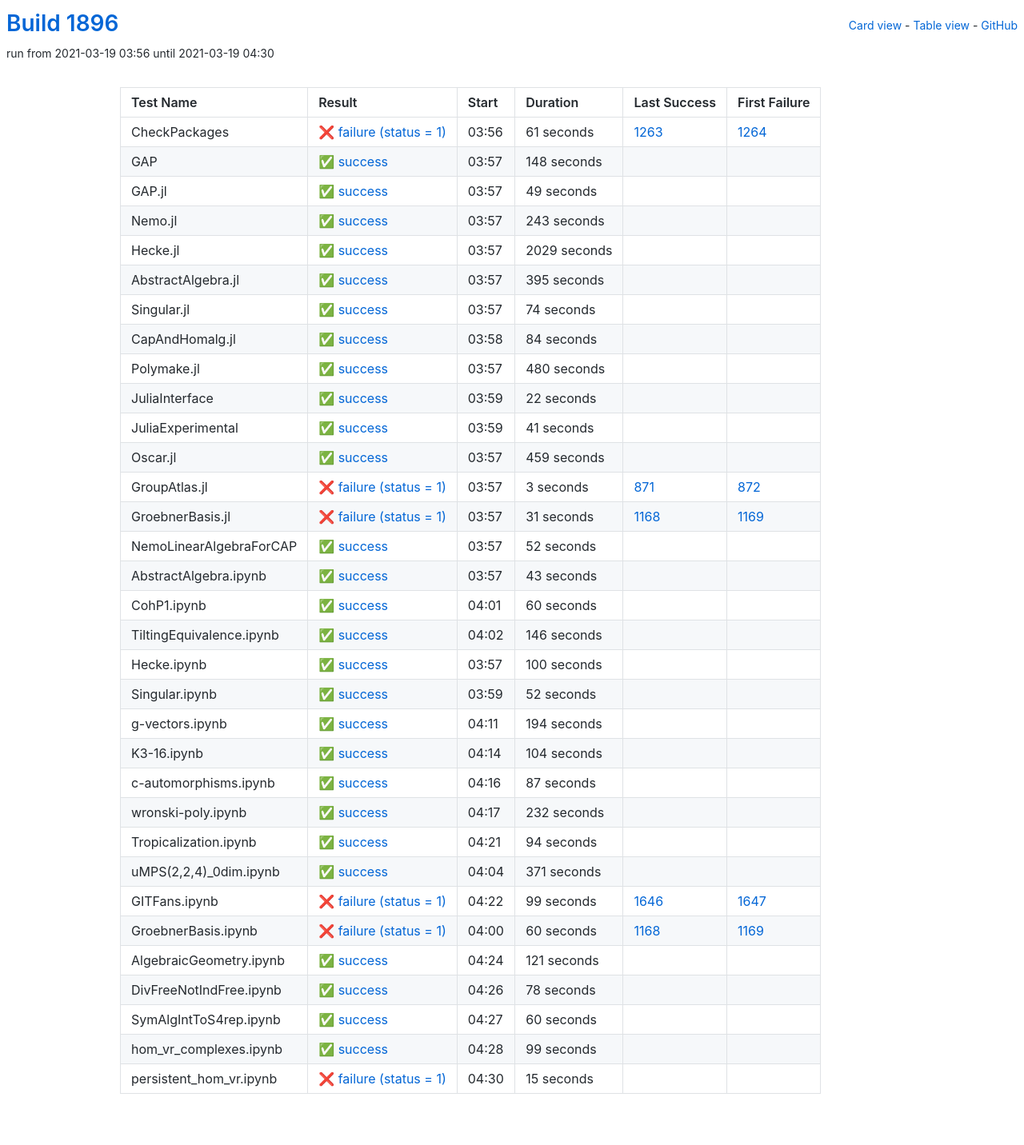
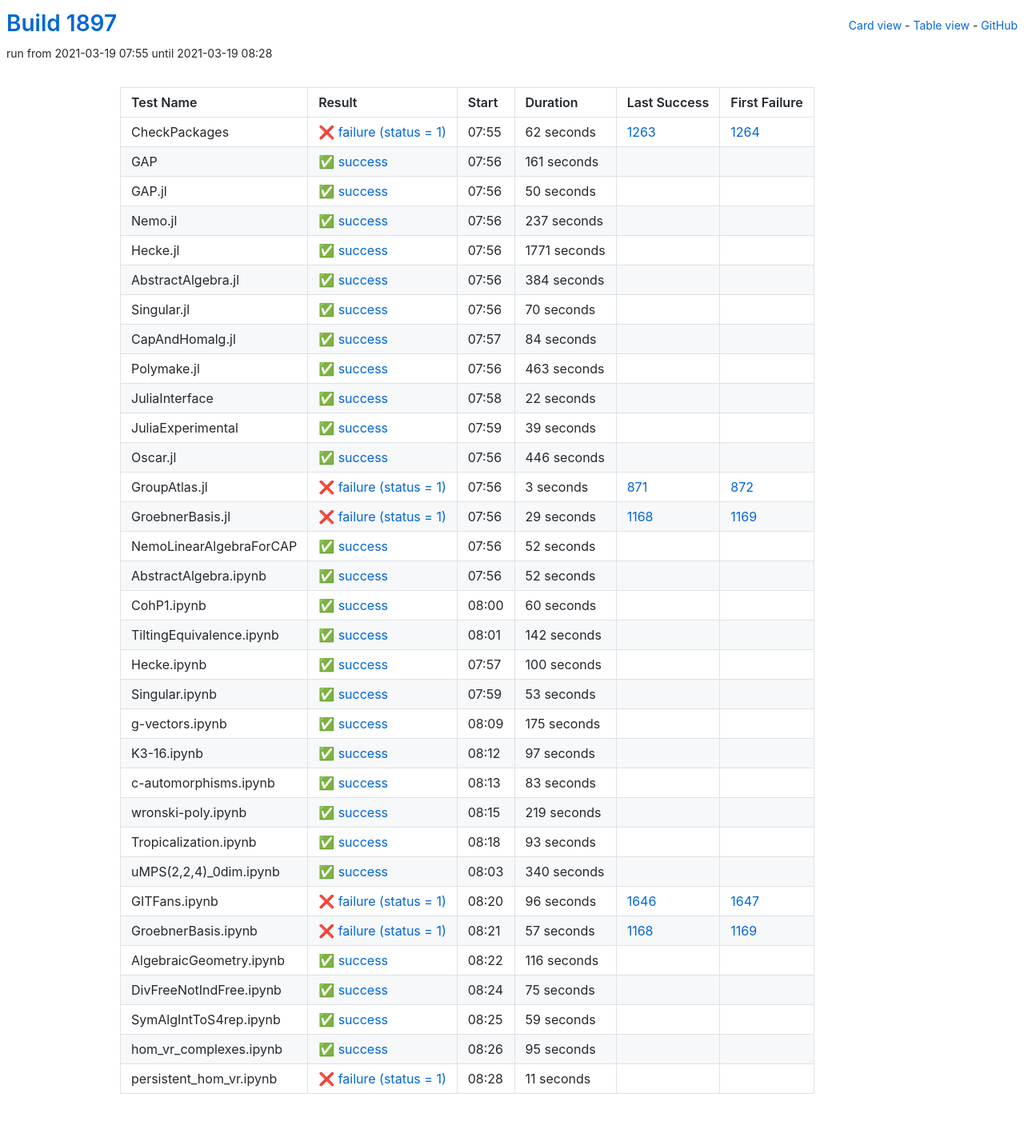
Before and after one commit to oscar-system/oscar-ci-status-stable, a Jekyll site: the page built from table.html, in a window 1280 px wide. Shown: the whole page at 80% size. Built offline with Jekyll 4.4.1, drawn with Linux system fonts in a browser that asks for light colours.

Commit message:
Build #1897

```diff
--- a/_data/ci.yml
+++ b/_data/ci.yml
@@ -1,6 +1,6 @@
 ---
-build: 1896
-build_url: https://oscarci.mathematik.uni-kl.de/job/oscar-stable/1896/
+build: 1897
+build_url: https://oscarci.mathematik.uni-kl.de/job/oscar-stable/1897/
 job: oscar-stable
 organization: oscar-system
 repo: oscar-ci-status-stable
@@ -8,92 +8,92 @@ repourl: https://github.com/oscar-system/oscar-ci-status-stable
 tests:
 - name: CheckPackages
   id: checkpackages
-  log: https://oscarci.mathematik.uni-kl.de/job/oscar-stable/1896/artifact/logs/build-1896/CheckPackages.log
-  start: 2021-03-19 03:56
+  log: https://oscarci.mathematik.uni-kl.de/job/oscar-stable/1897/artifact/logs/build-1897/CheckPackages.log
+  start: 2021-03-19 07:55
   success: false
   exitcode: 1
   status: failure
-  duration: 61
+  duration: 62
   last_success: 1263
   last_success_url: https://oscarci.mathematik.uni-kl.de/job/oscar-stable/1263/
   first_failure: 1264
   first_failure_url: https://oscarci.mathematik.uni-kl.de/job/oscar-stable/1264/
 - name: GAP
   id: gap
-  log: https://oscarci.mathematik.uni-kl.de/job/oscar-stable/1896/artifact/logs/build-1896/GAP.log
-  start: 2021-03-19 03:57
+  log: https://oscarci.mathematik.uni-kl.de/job/oscar-stable/1897/artifact/logs/build-1897/GAP.log
+  start: 2021-03-19 07:56
   success: true
   exitcode: 0
   status: success
-  duration: 148
+  duration: 161
   last_success: false
   last_success_url:
   first_failure: false
   first_failure_url:
 - name: GAP.jl
   id: gap-jl
-  log: https://oscarci.mathematik.uni-kl.de/job/oscar-stable/1896/artifact/logs/build-1896/GAP.jl.log
-  start: 2021-03-19 03:57
+  log: https://oscarci.mathematik.uni-kl.de/job/oscar-stable/1897/artifact/logs/build-1897/GAP.jl.log
+  start: 2021-03-19 07:56
   success: true
   exitcode: 0
   status: success
-  duration: 49
+  duration: 50
   last_success: false
   last_success_url:
   first_failure: false
   first_failure_url:
 - name: Nemo.jl
   id: nemo-jl
-  log: https://oscarci.mathematik.uni-kl.de/job/oscar-stable/1896/artifact/logs/build-1896/Nemo.jl.log
-  start: 2021-03-19 03:57
+  log: https://oscarci.mathematik.uni-kl.de/job/oscar-stable/1897/artifact/logs/build-1897/Nemo.jl.log
+  start: 2021-03-19 07:56
   success: true
   exitcode: 0
   status: success
-  duration: 243
+  duration: 237
   last_success: false
   last_success_url:
   first_failure: false
   first_failure_url:
 - name: Hecke.jl
   id: hecke-jl
-  log: https://oscarci.mathematik.uni-kl.de/job/oscar-stable/1896/artifact/logs/build-1896/Hecke.jl.log
-  start: 2021-03-19 03:57
+  log: https://oscarci.mathematik.uni-kl.de/job/oscar-stable/1897/artifact/logs/build-1897/Hecke.jl.log
+  start: 2021-03-19 07:56
   success: true
   exitcode: 0
   status: success
-  duration: 2029
+  duration: 1771
   last_success: false
   last_success_url:
   first_failure: false
   first_failure_url:
 - name: AbstractAlgebra.jl
   id: abstractalgebra-jl
-  log: https://oscarci.mathematik.uni-kl.de/job/oscar-stable/1896/artifact/logs/build-1896/AbstractAlgebra.jl.log
-  start: 2021-03-19 03:57
+  log: https://oscarci.mathematik.uni-kl.de/job/oscar-stable/1897/artifact/logs/build-1897/AbstractAlgebra.jl.log
+  start: 2021-03-19 07:56
   success: true
   exitcode: 0
   status: success
-  duration: 395
+  duration: 384
   last_success: false
   last_success_url:
   first_failure: false
   first_failure_url:
 - name: Singular.jl
   id: singular-jl
-  log: https://oscarci.mathematik.uni-kl.de/job/oscar-stable/1896/artifact/logs/build-1896/Singular.jl.log
-  start: 2021-03-19 03:57
+  log: https://oscarci.mathematik.uni-kl.de/job/oscar-stable/1897/artifact/logs/build-1897/Singular.jl.log
+  start: 2021-03-19 07:56
   success: true
   exitcode: 0
   status: success
-  duration: 74
+  duration: 70
   last_success: false
   last_success_url:
   first_failure: false
   first_failure_url:
 - name: CapAndHomalg.jl
   id: capandhomalg-jl
-  log: https://oscarci.mathematik.uni-kl.de/job/oscar-stable/1896/artifact/logs/build-1896/CapAndHomalg.jl.log
-  start: 2021-03-19 03:58
+  log: https://oscarci.mathematik.uni-kl.de/job/oscar-stable/1897/artifact/logs/build-1897/CapAndHomalg.jl.log
+  start: 2021-03-19 07:57
   success: true
   exitcode: 0
   status: success
@@ -104,20 +104,20 @@ tests:
   first_failure_url:
 - name: Polymake.jl
   id: polymake-jl
-  log: https://oscarci.mathematik.uni-kl.de/job/oscar-stable/1896/artifact/logs/build-1896/Polymake.jl.log
-  start: 2021-03-19 03:57
+  log: https://oscarci.mathematik.uni-kl.de/job/oscar-stable/1897/artifact/logs/build-1897/Polymake.jl.log
+  start: 2021-03-19 07:56
   success: true
   exitcode: 0
   status: success
-  duration: 480
+  duration: 463
   last_success: false
   last_success_url:
   first_failure: false
   first_failure_url:
 - name: JuliaInterface
   id: juliainterface
-  log: https://oscarci.mathematik.uni-kl.de/job/oscar-stable/1896/artifact/logs/build-1896/JuliaInterface.log
-  start: 2021-03-19 03:59
+  log: https://oscarci.mathematik.uni-kl.de/job/oscar-stable/1897/artifact/logs/build-1897/JuliaInterface.log
+  start: 2021-03-19 07:58
   success: true
   exitcode: 0
   status: success
@@ -128,32 +128,32 @@ tests:
   first_failure_url:
 - name: JuliaExperimental
   id: juliaexperimental
-  log: https://oscarci.mathematik.uni-kl.de/job/oscar-stable/1896/artifact/logs/build-1896/JuliaExperimental.log
-  start: 2021-03-19 03:59
+  log: https://oscarci.mathematik.uni-kl.de/job/oscar-stable/1897/artifact/logs/build-1897/JuliaExperimental.log
+  start: 2021-03-19 07:59
   success: true
   exitcode: 0
   status: success
-  duration: 41
+  duration: 39
   last_success: false
   last_success_url:
   first_failure: false
   first_failure_url:
 - name: Oscar.jl
   id: oscar-jl
-  log: https://oscarci.mathematik.uni-kl.de/job/oscar-stable/1896/artifact/logs/build-1896/Oscar.jl.log
-  start: 2021-03-19 03:57
+  log: https://oscarci.mathematik.uni-kl.de/job/oscar-stable/1897/artifact/logs/build-1897/Oscar.jl.log
+  start: 2021-03-19 07:56
   success: true
   exitcode: 0
   status: success
-  duration: 459
+  duration: 446
   last_success: false
   last_success_url:
   first_failure: false
   first_failure_url:
 - name: GroupAtlas.jl
   id: groupatlas-jl
-  log: https://oscarci.mathematik.uni-kl.de/job/oscar-stable/1896/artifact/logs/build-1896/GroupAtlas.jl.log
-  start: 2021-03-19 03:57
+  log: https://oscarci.mathematik.uni-kl.de/job/oscar-stable/1897/artifact/logs/build-1897/GroupAtlas.jl.log
+  start: 2021-03-19 07:56
   success: false
   exitcode: 1
   status: failure
@@ -164,20 +164,20 @@ tests:
   first_failure_url: https://oscarci.mathematik.uni-kl.de/job/oscar-stable/872/
 - name: GroebnerBasis.jl
   id: groebnerbasis-jl
-  log: https://oscarci.mathematik.uni-kl.de/job/oscar-stable/1896/artifact/logs/build-1896/GroebnerBasis.jl.log
-  start: 2021-03-19 03:57
+  log: https://oscarci.mathematik.uni-kl.de/job/oscar-stable/1897/artifact/logs/build-1897/GroebnerBasis.jl.log
+  start: 2021-03-19 07:56
   success: false
   exitcode: 1
   status: failure
-  duration: 31
+  duration: 29
   last_success: 1168
   last_success_url: https://oscarci.mathematik.uni-kl.de/job/oscar-stable/1168/
   first_failure: 1169
   first_failure_url: https://oscarci.mathematik.uni-kl.de/job/oscar-stable/1169/
 - name: NemoLinearAlgebraForCAP
   id: nemolinearalgebraforcap
-  log: https://oscarci.mathematik.uni-kl.de/job/oscar-stable/1896/artifact/logs/build-1896/NemoLinearAlgebraForCAP.log
-  start: 2021-03-19 03:57
+  log: https://oscarci.mathematik.uni-kl.de/job/oscar-stable/1897/artifact/logs/build-1897/NemoLinearAlgebraForCAP.log
+  start: 2021-03-19 07:56
   success: true
   exitcode: 0
   status: success
@@ -188,20 +188,20 @@ tests:
   first_failure_url:
 - name: AbstractAlgebra.ipynb
   id: abstractalgebra-ipynb
-  log: https://oscarci.mathematik.uni-kl.de/job/oscar-stable/1896/artifact/logs/build-1896/AbstractAlgebra.ipynb.log
-  start: 2021-03-19 03:57
+  log: https://oscarci.mathematik.uni-kl.de/job/oscar-stable/1897/artifact/logs/build-1897/AbstractAlgebra.ipynb.log
+  start: 2021-03-19 07:56
   success: true
   exitcode: 0
   status: success
-  duration: 43
+  duration: 52
   last_success: false
   last_success_url:
   first_failure: false
   first_failure_url:
 - name: CohP1.ipynb
   id: cohp1-ipynb
-  log: https://oscarci.mathematik.uni-kl.de/job/oscar-stable/1896/artifact/logs/build-1896/CohP1.ipynb.log
-  start: 2021-03-19 04:01
+  log: https://oscarci.mathematik.uni-kl.de/job/oscar-stable/1897/artifact/logs/build-1897/CohP1.ipynb.log
+  start: 2021-03-19 08:00
   success: true
   exitcode: 0
   status: success
@@ -212,20 +212,20 @@ tests:
   first_failure_url:
 - name: TiltingEquivalence.ipynb
   id: tiltingequivalence-ipynb
-  log: https://oscarci.mathematik.uni-kl.de/job/oscar-stable/1896/artifact/logs/build-1896/TiltingEquivalence.ipynb.log
-  start: 2021-03-19 04:02
+  log: https://oscarci.mathematik.uni-kl.de/job/oscar-stable/1897/artifact/logs/build-1897/TiltingEquivalence.ipynb.log
+  start: 2021-03-19 08:01
   success: true
   exitcode: 0
   status: success
-  duration: 146
+  duration: 142
   last_success: false
   last_success_url:
   first_failure: false
   first_failure_url:
 - name: Hecke.ipynb
   id: hecke-ipynb
-  log: https://oscarci.mathematik.uni-kl.de/job/oscar-stable/1896/artifact/logs/build-1896/Hecke.ipynb.log
-  start: 2021-03-19 03:57
+  log: https://oscarci.mathematik.uni-kl.de/job/oscar-stable/1897/artifact/logs/build-1897/Hecke.ipynb.log
+  start: 2021-03-19 07:57
   success: true
   exitcode: 0
   status: success
@@ -236,168 +236,168 @@ tests:
   first_failure_url:
 - name: Singular.ipynb
   id: singular-ipynb
-  log: https://oscarci.mathematik.uni-kl.de/job/oscar-stable/1896/artifact/logs/build-1896/Singular.ipynb.log
-  start: 2021-03-19 03:59
+  log: https://oscarci.mathematik.uni-kl.de/job/oscar-stable/1897/artifact/logs/build-1897/Singular.ipynb.log
+  start: 2021-03-19 07:59
   success: true
   exitcode: 0
   status: success
-  duration: 52
+  duration: 53
   last_success: false
   last_success_url:
   first_failure: false
   first_failure_url:
 - name: g-vectors.ipynb
   id: g-vectors-ipynb
-  log: https://oscarci.mathematik.uni-kl.de/job/oscar-stable/1896/artifact/logs/build-1896/g-vectors.ipynb.log
-  start: 2021-03-19 04:11
+  log: https://oscarci.mathematik.uni-kl.de/job/oscar-stable/1897/artifact/logs/build-1897/g-vectors.ipynb.log
+  start: 2021-03-19 08:09
   success: true
   exitcode: 0
   status: success
-  duration: 194
+  duration: 175
   last_success: false
   last_success_url:
   first_failure: false
   first_failure_url:
 - name: K3-16.ipynb
   id: k3-16-ipynb
-  log: https://oscarci.mathematik.uni-kl.de/job/oscar-stable/1896/artifact/logs/build-1896/K3-16.ipynb.log
-  start: 2021-03-19 04:14
+  log: https://oscarci.mathematik.uni-kl.de/job/oscar-stable/1897/artifact/logs/build-1897/K3-16.ipynb.log
+  start: 2021-03-19 08:12
   success: true
   exitcode: 0
   status: success
-  duration: 104
+  duration: 97
   last_success: false
   last_success_url:
   first_failure: false
   first_failure_url:
 - name: c-automorphisms.ipynb
   id: c-automorphisms-ipynb
-  log: https://oscarci.mathematik.uni-kl.de/job/oscar-stable/1896/artifact/logs/build-1896/c-automorphisms.ipynb.log
-  start: 2021-03-19 04:16
+  log: https://oscarci.mathematik.uni-kl.de/job/oscar-stable/1897/artifact/logs/build-1897/c-automorphisms.ipynb.log
+  start: 2021-03-19 08:13
   success: true
   exitcode: 0
   status: success
-  duration: 87
+  duration: 83
   last_success: false
   last_success_url:
   first_failure: false
   first_failure_url:
 - name: wronski-poly.ipynb
   id: wronski-poly-ipynb
-  log: https://oscarci.mathematik.uni-kl.de/job/oscar-stable/1896/artifact/logs/build-1896/wronski-poly.ipynb.log
-  start: 2021-03-19 04:17
+  log: https://oscarci.mathematik.uni-kl.de/job/oscar-stable/1897/artifact/logs/build-1897/wronski-poly.ipynb.log
+  start: 2021-03-19 08:15
   success: true
   exitcode: 0
   status: success
-  duration: 232
+  duration: 219
   last_success: false
   last_success_url:
   first_failure: false
   first_failure_url:
 - name: Tropicalization.ipynb
   id: tropicalization-ipynb
-  log: https://oscarci.mathematik.uni-kl.de/job/oscar-stable/1896/artifact/logs/build-1896/Tropicalization.ipynb.log
-  start: 2021-03-19 04:21
+  log: https://oscarci.mathematik.uni-kl.de/job/oscar-stable/1897/artifact/logs/build-1897/Tropicalization.ipynb.log
+  start: 2021-03-19 08:18
   success: true
   exitcode: 0
   status: success
-  duration: 94
+  duration: 93
   last_success: false
   last_success_url:
   first_failure: false
   first_failure_url:
 - name: uMPS(2,2,4)_0dim.ipynb
   id: umps-2-2-4-0dim-ipynb
-  log: https://oscarci.mathematik.uni-kl.de/job/oscar-stable/1896/artifact/logs/build-1896/uMPS-2-2-4-_0dim.ipynb.log
-  start: 2021-03-19 04:04
+  log: https://oscarci.mathematik.uni-kl.de/job/oscar-stable/1897/artifact/logs/build-1897/uMPS-2-2-4-_0dim.ipynb.log
+  start: 2021-03-19 08:03
   success: true
   exitcode: 0
   status: success
-  duration: 371
+  duration: 340
   last_success: false
   last_success_url:
   first_failure: false
   first_failure_url:
 - name: GITFans.ipynb
   id: gitfans-ipynb
-  log: https://oscarci.mathematik.uni-kl.de/job/oscar-stable/1896/artifact/logs/build-1896/GITFans.ipynb.log
-  start: 2021-03-19 04:22
+  log: https://oscarci.mathematik.uni-kl.de/job/oscar-stable/1897/artifact/logs/build-1897/GITFans.ipynb.log
+  start: 2021-03-19 08:20
   success: false
   exitcode: 1
   status: failure
-  duration: 99
+  duration: 96
   last_success: 1646
   last_success_url: https://oscarci.mathematik.uni-kl.de/job/oscar-stable/1646/
   first_failure: 1647
   first_failure_url: https://oscarci.mathematik.uni-kl.de/job/oscar-stable/1647/
 - name: GroebnerBasis.ipynb
   id: groebnerbasis-ipynb
-  log: https://oscarci.mathematik.uni-kl.de/job/oscar-stable/1896/artifact/logs/build-1896/GroebnerBasis.ipynb.log
-  start: 2021-03-19 04:00
+  log: https://oscarci.mathematik.uni-kl.de/job/oscar-stable/1897/artifact/logs/build-1897/GroebnerBasis.ipynb.log
+  start: 2021-03-19 08:21
   success: false
   exitcode: 1
   status: failure
-  duration: 60
+  duration: 57
   last_success: 1168
   last_success_url: https://oscarci.mathematik.uni-kl.de/job/oscar-stable/1168/
   first_failure: 1169
   first_failure_url: https://oscarci.mathematik.uni-kl.de/job/oscar-stable/1169/
 - name: AlgebraicGeometry.ipynb
   id: algebraicgeometry-ipynb
-  log: https://oscarci.mathematik.uni-kl.de/job/oscar-stable/1896/artifact/logs/build-1896/AlgebraicGeometry.ipynb.log
-  start: 2021-03-19 04:24
+  log: https://oscarci.mathematik.uni-kl.de/job/oscar-stable/1897/artifact/logs/build-1897/AlgebraicGeometry.ipynb.log
+  start: 2021-03-19 08:22
   success: true
   exitcode: 0
   status: success
-  duration: 121
+  duration: 116
   last_success: false
   last_success_url:
   first_failure: false
   first_failure_url:
 - name: DivFreeNotIndFree.ipynb
   id: divfreenotindfree-ipynb
-  log: https://oscarci.mathematik.uni-kl.de/job/oscar-stable/1896/artifact/logs/build-1896/DivFreeNotIndFree.ipynb.log
-  start: 2021-03-19 04:26
+  log: https://oscarci.mathematik.uni-kl.de/job/oscar-stable/1897/artifact/logs/build-1897/DivFreeNotIndFree.ipynb.log
+  start: 2021-03-19 08:24
   success: true
   exitcode: 0
   status: success
-  duration: 78
+  duration: 75
   last_success: false
   last_success_url:
   first_failure: false
   first_failure_url:
 - name: SymAlgIntToS4rep.ipynb
   id: symalginttos4rep-ipynb
-  log: https://oscarci.mathematik.uni-kl.de/job/oscar-stable/1896/artifact/logs/build-1896/SymAlgIntToS4rep.ipynb.log
-  start: 2021-03-19 04:27
+  log: https://oscarci.mathematik.uni-kl.de/job/oscar-stable/1897/artifact/logs/build-1897/SymAlgIntToS4rep.ipynb.log
+  start: 2021-03-19 08:25
   success: true
   exitcode: 0
   status: success
-  duration: 60
+  duration: 59
   last_success: false
   last_success_url:
   first_failure: false
   first_failure_url:
 - name: hom_vr_complexes.ipynb
   id: hom-vr-complexes-ipynb
-  log: https://oscarci.mathematik.uni-kl.de/job/oscar-stable/1896/artifact/logs/build-1896/hom_vr_complexes.ipynb.log
-  start: 2021-03-19 04:28
+  log: https://oscarci.mathematik.uni-kl.de/job/oscar-stable/1897/artifact/logs/build-1897/hom_vr_complexes.ipynb.log
+  start: 2021-03-19 08:26
   success: true
   exitcode: 0
   status: success
-  duration: 99
+  duration: 95
   last_success: false
   last_success_url:
   first_failure: false
   first_failure_url:
 - name: persistent_hom_vr.ipynb
   id: persistent-hom-vr-ipynb
-  log: https://oscarci.mathematik.uni-kl.de/job/oscar-stable/1896/artifact/logs/build-1896/persistent_hom_vr.ipynb.log
-  start: 2021-03-19 04:30
+  log: https://oscarci.mathematik.uni-kl.de/job/oscar-stable/1897/artifact/logs/build-1897/persistent_hom_vr.ipynb.log
+  start: 2021-03-19 08:28
   success: false
   exitcode: 1
   status: failure
-  duration: 15
+  duration: 11
   last_success: false
   last_success_url:
   first_failure: false
```
Also changed, not shown: README.md.
